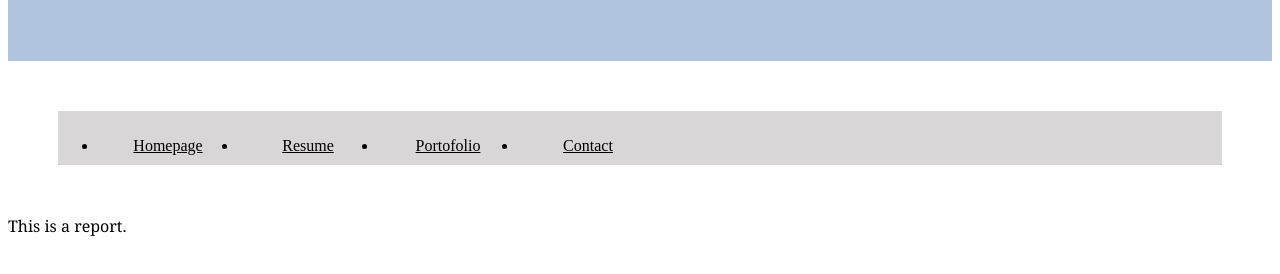
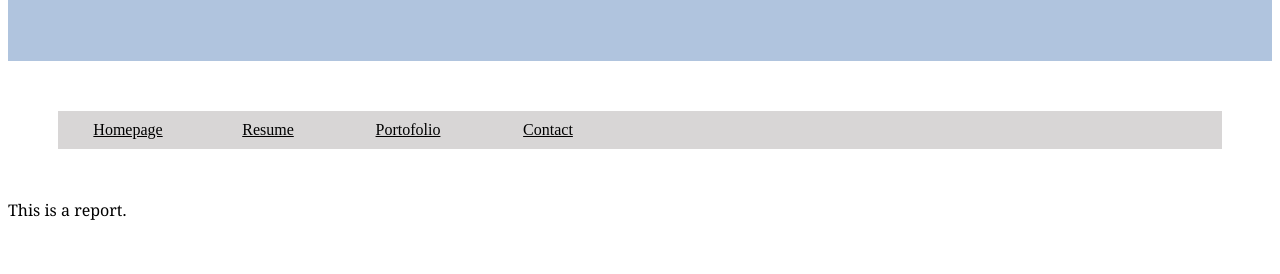
Before and after one commit to mjenssen1/Oblig1, a plain HTML site: page about.html in a window 1280 px wide. Shown: the part 182-456 px from the top of the page. Drawn offline with Linux system fonts and the light colour scheme.

Commit message:
Update style.css

```diff
--- a/style.css
+++ b/style.css
@@ -1,6 +1,5 @@
 
 div {
-
     font-family: Georgia, Verdana, sans-serif;
 }
 
@@ -10,7 +9,6 @@ h1,h2,h3,h4,h5 {
     text-decoration: underline;
     font-family:Georgia, Verdana, sans-serif;
 }
-
 
 
 
@@ -30,7 +28,7 @@ body {
 
 
 
-nav {
+.navigation {
     list-style-type: none;
     margin: 50px;
     padding: 0;
@@ -38,12 +36,12 @@ nav {
     background-color:rgb(216, 214, 214);
 }
 
-li {
+.navigation > li {
     float: left;
 
 }
 
-li a{
+.navigation > li a{
     padding: 10px 20px;
     display: block;
     width: 100px;
@@ -52,7 +50,7 @@ li a{
 }
 
 /* Endrer på link fargen når vi drar over. */
-li a:hover {
+.navigation > li a:hover {
     background-color: rgb(219, 214, 214);
     color: rgb(0, 0, 0);
 }
@@ -62,7 +60,6 @@ footer {
     margin-top:150vh;
     background-color: lightgrey;
 }
-
 
 
 /* Style the submit button with a specific background color etc */
```
